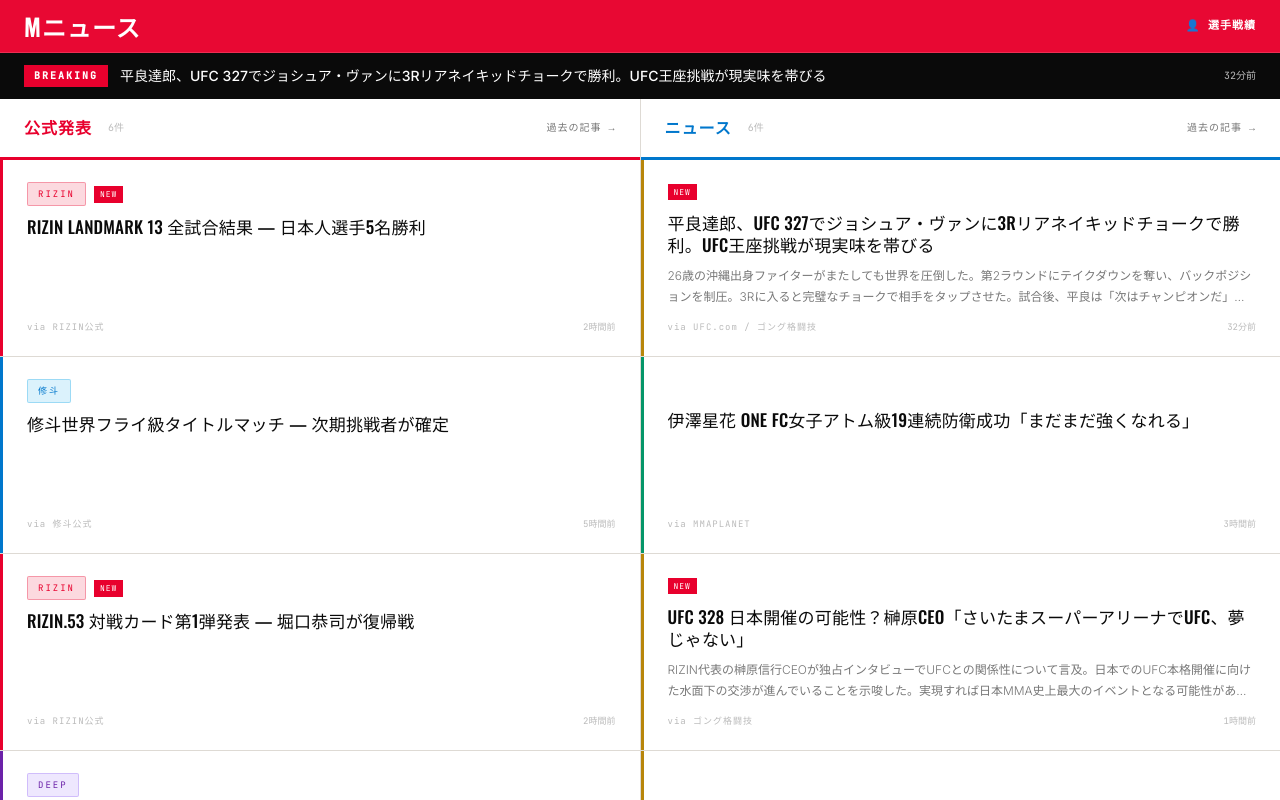
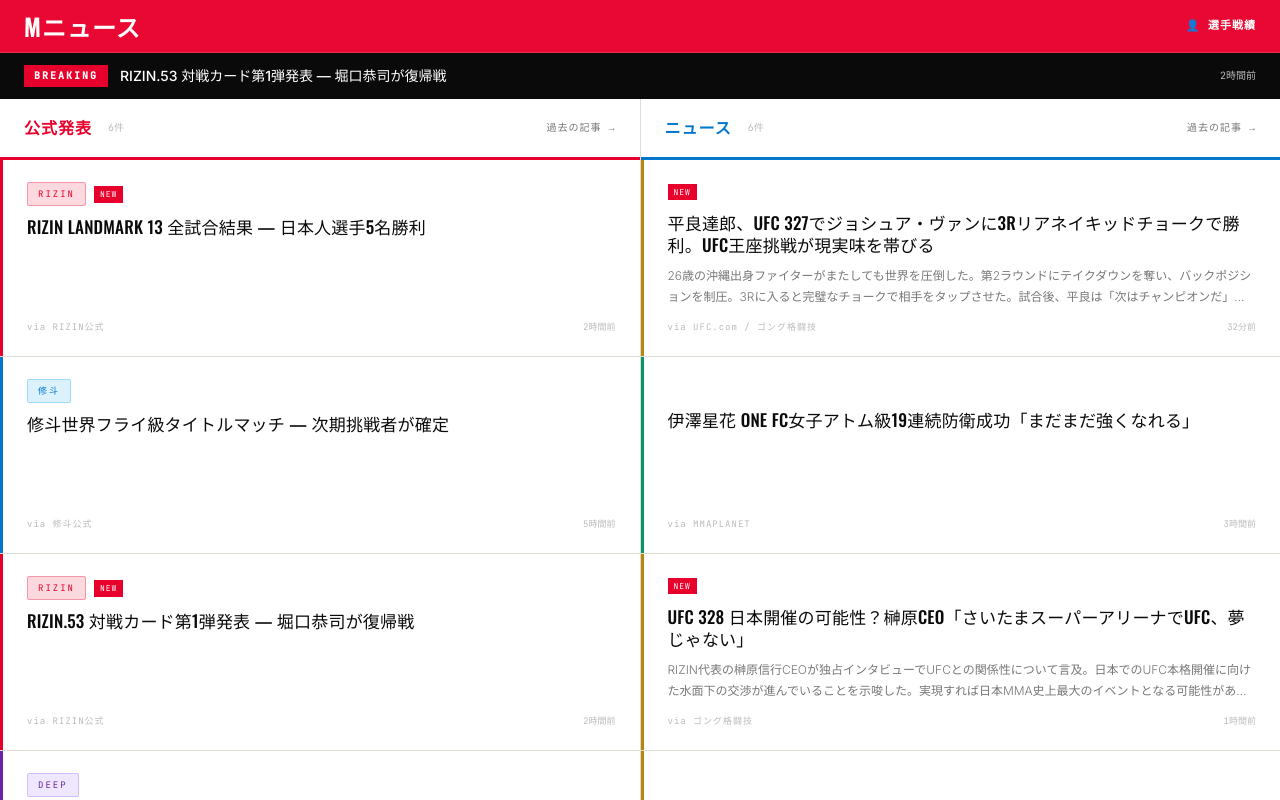
Before and after one commit to mnews-mma/mnews, a Next.js app: page / in a window 1280 px wide. Shown: the top 800 px of the page. Built offline with nearby package versions, Linux system fonts and the light colour scheme; no server answers.

Commit message:
Change BREAKING bar to show highest-impact article across all sources
Co-Authored-By: Claude Sonnet 4.6 <noreply@anthropic.com>

```diff
--- a/src/app/page.tsx
+++ b/src/app/page.tsx
@@ -9,6 +9,7 @@ import { fetchAllArticles } from "@/lib/feeds/aggregate";
 import { resolveFighters } from "@/lib/feeds/resolveFighter";
 import { fetchLatestOfficialVideos } from "@/lib/feeds/youtube";
 import { EVENT_RESULTS } from "@/lib/eventResults";
+import { selectTopNews } from "@/lib/tweetDigest";
 
 // 外部フィード取得をビルド時ではなくリクエスト時に行う。
 // データ自体は fetch() の revalidate 設定により30分キャッシュされる。
@@ -50,8 +51,8 @@ export default async function HomePage() {
 
   const officialAll = articles.filter((a) => OFFICIAL_ORGS.has(a.source));
   const newsAll = articles.filter((a) => !OFFICIAL_ORGS.has(a.source));
-  // ニュース欄の一番新しい記事を BREAKING として最上部に表示する。
-  const breaking = newsAll[0];
+  // 公式・ニュース問わず全記事からインパクトスコア最上位を BREAKING として表示する。
+  const breaking = selectTopNews(articles, 1)[0] ?? null;
   // 2カラムの見た目の長さを揃えるため、件数の少ない方に合わせる
   // （どちらも公開日時の降順なので、それぞれの最新N件が残る）。最大10件。
   const evenCount = Math.min(officialAll.length, newsAll.length, 10);
```
